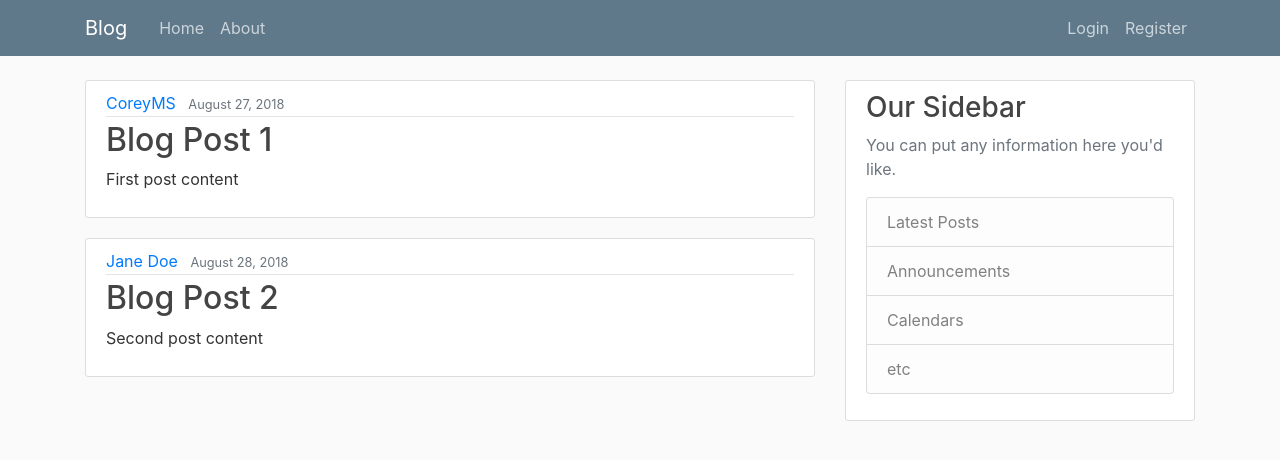
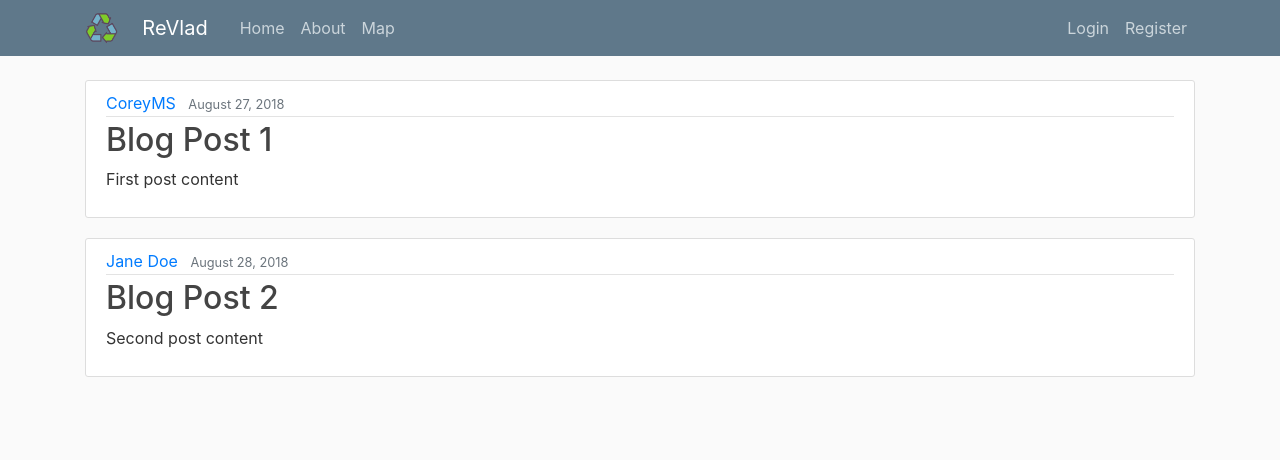
Before and after one commit to TheSteinHaus/djangoDjango, a Django app: page / in a window 1280 px wide. Shown: the top 460 px of the page. Run offline with Django 3.2, Linux system fonts and the light colour scheme; some libraries are stand-ins or nearby versions.

Commit message:
night changes 25.04.2021

```diff
--- a/App/urls.py
+++ b/App/urls.py
@@ -3,5 +3,6 @@ from . import views
 
 urlpatterns = [
     path('', views.home, name='blog-home'),
-    path('about', views.about, name="blog-about")
+    path('about', views.about, name="blog-about"),
+    path('map', views.map, name="blog-map")
 ]
--- a/App/views.py
+++ b/App/views.py
@@ -26,3 +26,7 @@ def home(request):
 
 def about(request):
     return render(request, 'app/about.html', {'title': 'About'})
+
+
+def map(request):
+    return render(request, 'app/map.html', {'title': 'Map'})
--- a/djangoDjango/settings.py
+++ b/djangoDjango/settings.py
@@ -11,6 +11,7 @@ https://docs.djangoproject.com/en/3.2/ref/settings/
 """
 
 from pathlib import Path
+import os
 
 # Build paths inside the project like this: BASE_DIR / 'subdir'.
 BASE_DIR = Path(__file__).resolve().parent.parent
@@ -120,6 +121,11 @@ USE_TZ = True
 # https://docs.djangoproject.com/en/3.2/howto/static-files/
 
 STATIC_URL = '/static/'
+MEDIA_URL = '/media/'
+MEDIA_ROOT = os.path.join(BASE_DIR, 'media')
+STATICFILES_DIRS = (
+    os.path.join(BASE_DIR, 'static'),
+)
 
 # Default primary key field type
 # https://docs.djangoproject.com/en/3.2/ref/settings/#default-auto-field
--- a/djangoDjango/urls.py
+++ b/djangoDjango/urls.py
@@ -15,8 +15,10 @@ Including another URLconf
 """
 from django.contrib import admin
 from django.urls import path, include
+from django.conf import settings
+from django.conf.urls.static import static
 
 urlpatterns = [
     path('admin/', admin.site.urls),
     path('', include('App.urls')),
-]
+] + static(settings.MEDIA_URL, document_root=settings.MEDIA_ROOT)
--- a/templates/app/base.html
+++ b/templates/app/base.html
@@ -17,11 +17,13 @@
         <title>Home</title>
     {% endif %}
 </head>
+
 <body>
     <header class="site-header">
       <nav class="navbar navbar-expand-md navbar-dark bg-steel fixed-top">
         <div class="container">
-          <a class="navbar-brand mr-4" href="{% url 'blog-home' %}">Blog</a>
+            <img src="{% static "app/images/recycle-symbol_121942.png" %}" width="3%" height="0%" class="mr-4" />
+          <a class="navbar-brand mr-4" href="{% url 'blog-home' %}">ReVlad</a>
           <button class="navbar-toggler" type="button" data-toggle="collapse" data-target="#navbarToggle" aria-controls="navbarToggle" aria-expanded="false" aria-label="Toggle navigation">
           <span class="navbar-toggler-icon"></span>
           </button>
@@ -29,7 +31,9 @@
             <div class="navbar-nav mr-auto">
               <a class="nav-item nav-link" href="{% url 'blog-home' %}">Home</a>
               <a class="nav-item nav-link" href="{% url 'blog-about' %}">About</a>
+              <a class="nav-item nav-link" href="{% url 'blog-map' %}">Map</a>
             </div>
+
             <!-- Navbar Right Side -->
             <div class="navbar-nav">
               <a class="nav-item nav-link" href="#">Login</a>
@@ -41,22 +45,9 @@
     </header>
 
     <main role="main" class="container">
-      <div class="row">
-        <div class="col-md-8">
+      <div>
+        <div>
           {% block content %}{% endblock %}
-        </div>
-        <div class="col-md-4">
-          <div class="content-section">
-            <h3>Our Sidebar</h3>
-            <p class='text-muted'>You can put any information here you'd like.
-              <ul class="list-group">
-                <li class="list-group-item list-group-item-light">Latest Posts</li>
-                <li class="list-group-item list-group-item-light">Announcements</li>
-                <li class="list-group-item list-group-item-light">Calendars</li>
-                <li class="list-group-item list-group-item-light">etc</li>
-              </ul>
-            </p>
-          </div>
         </div>
       </div>
     </main>
```
Also changed, not shown: templates/app/map.html (added, +55 -0 lines), App/static/app/images/recycle-symbol_121942.png (added), db.sqlite3.
